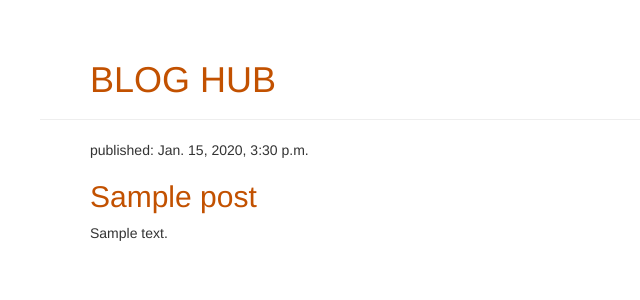
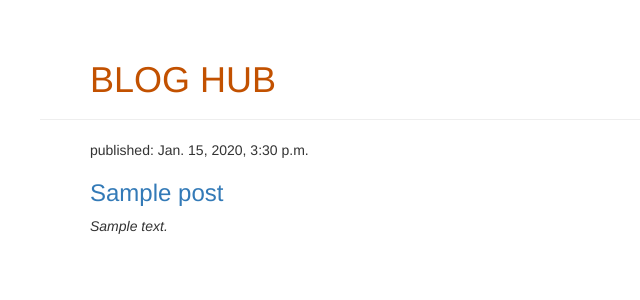
Before and after one commit to Shruti1604/my-first-blog, a Django app: template blog/templates/blog/post_list.html in a window 1280 px wide. Shown: the top 300 px of the page, without its empty margins (0-640 px from the left). Run offline with Django 3.2, Linux system fonts and the light colour scheme; the template is opened without the code that fills it: values that come from a table or form of the project are taken from there, others are empty; tables that the repository leaves empty hold one stand-in row (values such as "Sample post"); some libraries are stand-ins or nearby versions.

Commit message:
Changed the HTML for the site

```diff
--- a/blog/templates/blog/base.html
+++ b/blog/templates/blog/base.html
@@ -8,10 +8,10 @@
     </head>
     <body>
     <div class="page-header">
-      <div class="content container" class"jumbotron">
+      <div class="content container" class"jumbotron" color:"black">
         <div class="row">
             <div class="col-md-8">
-        <h1><a href="/">BLOG HUB</a></h1>
+        <strong><h1><a href="/">BLOG HUB</a></h1></strong>
             </div>
         </div>
      </div>
--- a/blog/templates/blog/post_list.html
+++ b/blog/templates/blog/post_list.html
@@ -6,8 +6,8 @@
                     <div class="date">
                         <p>published: {{ post.published_date }}</p>
                     </div>
-                    <h2><a href="">{{ post.title }}</a></h2>
-                    <p>{{ post.text|linebreaksbr }}</p>
+                    <h3><a href="">{{ post.title }}</a></h3>
+                    <p><i>{{ post.text|linebreaksbr }}</i></p>
                 </div>
 {% endfor %}
 {% endblock %}
```
